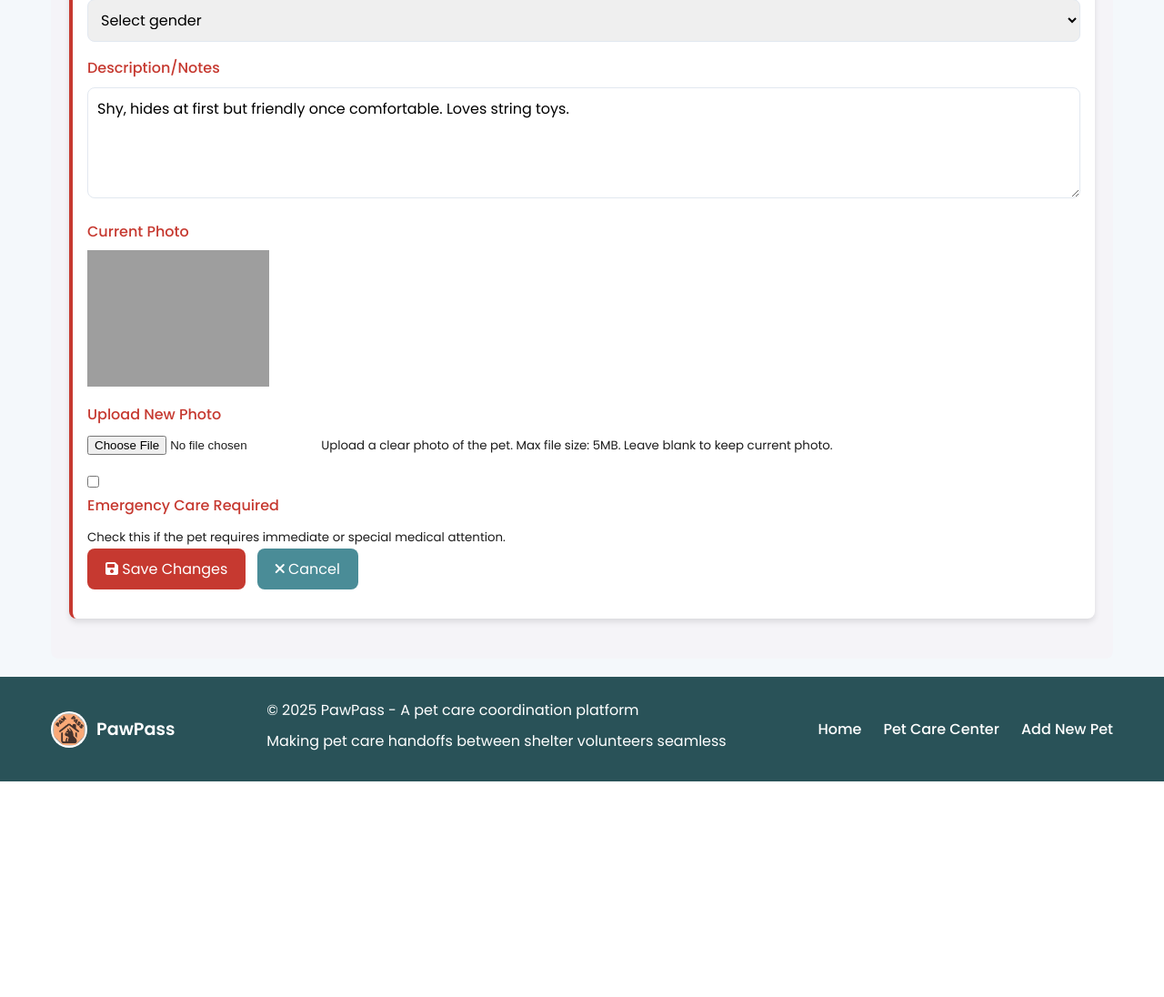
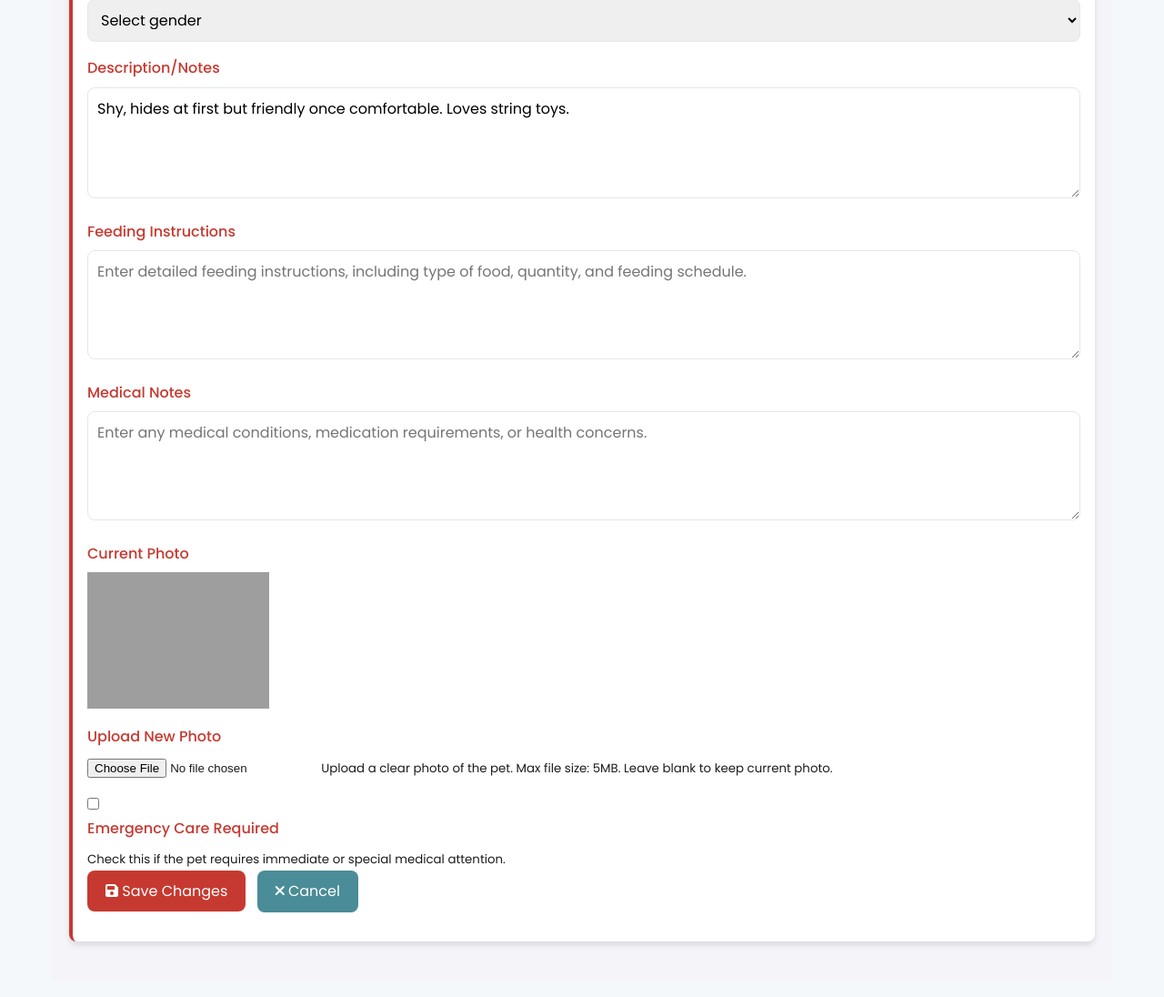
Before and after one commit to kumailrizvi890/PawPass, a Flask app: page /pet/1/edit in a window 1280 px wide. Shown: the part 686-1782 px from the top of the page at 91% size. Before the commit the page ends 1545 px from the top, so only its background shows below. Run offline with Flask 3, Linux system fonts and the light colour scheme; some libraries are stand-ins or nearby versions; grey boxes are pictures that could not be loaded.

Commit message:
Enable capture and display of pet feeding and medical information
Adds feeding_instructions and medical_notes fields to the Pet model and updates add/edit pet templates to include these fields.

Replit-Commit-Author: Agent
Replit-Commit-Session-Id: 6d3b0554-dc1f-4185-aa4d-27dc23fc5956
Replit-Commit-Screenshot-Url: https://storage.googleapis.com/screenshot-production-us-central1/1d19d073-a955-4df6-9402-08c79259d661/d38200e2-1298-4d5b-b7a6-51d24b88dad7.jpg

```diff
--- a/models.py
+++ b/models.py
@@ -18,6 +18,8 @@ class Pet(db.Model):
     description = db.Column(db.Text, nullable=True)
     image_url = db.Column(db.String(255), nullable=True)
     is_emergency = db.Column(db.Boolean, default=False)
+    feeding_instructions = db.Column(db.Text, nullable=True)
+    medical_notes = db.Column(db.Text, nullable=True)
     created_at = db.Column(db.DateTime, default=datetime.utcnow)
     updated_at = db.Column(db.DateTime, default=datetime.utcnow, onupdate=datetime.utcnow)
 
--- a/pyproject.toml
+++ b/pyproject.toml
@@ -4,6 +4,7 @@ version = "0.1.0"
 description = "Add your description here"
 requires-python = ">=3.11"
 dependencies = [
+    "anthropic>=0.50.0",
     "email-validator>=2.2.0",
     "flask>=3.1.0",
     "flask-sqlalchemy>=3.1.1",
--- a/templates/edit_pet.html
+++ b/templates/edit_pet.html
@@ -61,6 +61,16 @@
             </div>
 
             <div class="form-group">
+                <label for="feeding_instructions">Feeding Instructions</label>
+                <textarea id="feeding_instructions" name="feeding_instructions" class="form-control" rows="3" placeholder="Enter detailed feeding instructions, including type of food, quantity, and feeding schedule.">{{ pet.feeding_instructions or '' }}</textarea>
+            </div>
+
+            <div class="form-group">
+                <label for="medical_notes">Medical Notes</label>
+                <textarea id="medical_notes" name="medical_notes" class="form-control" rows="3" placeholder="Enter any medical conditions, medication requirements, or health concerns.">{{ pet.medical_notes or '' }}</textarea>
+            </div>
+
+            <div class="form-group">
                 <label for="image">Current Photo</label>
                 {% if pet.image_url %}
                 <div class="current-image">
```
Also changed, not shown: templates/add_pet.html (+10 -0 lines), 1 other file.
